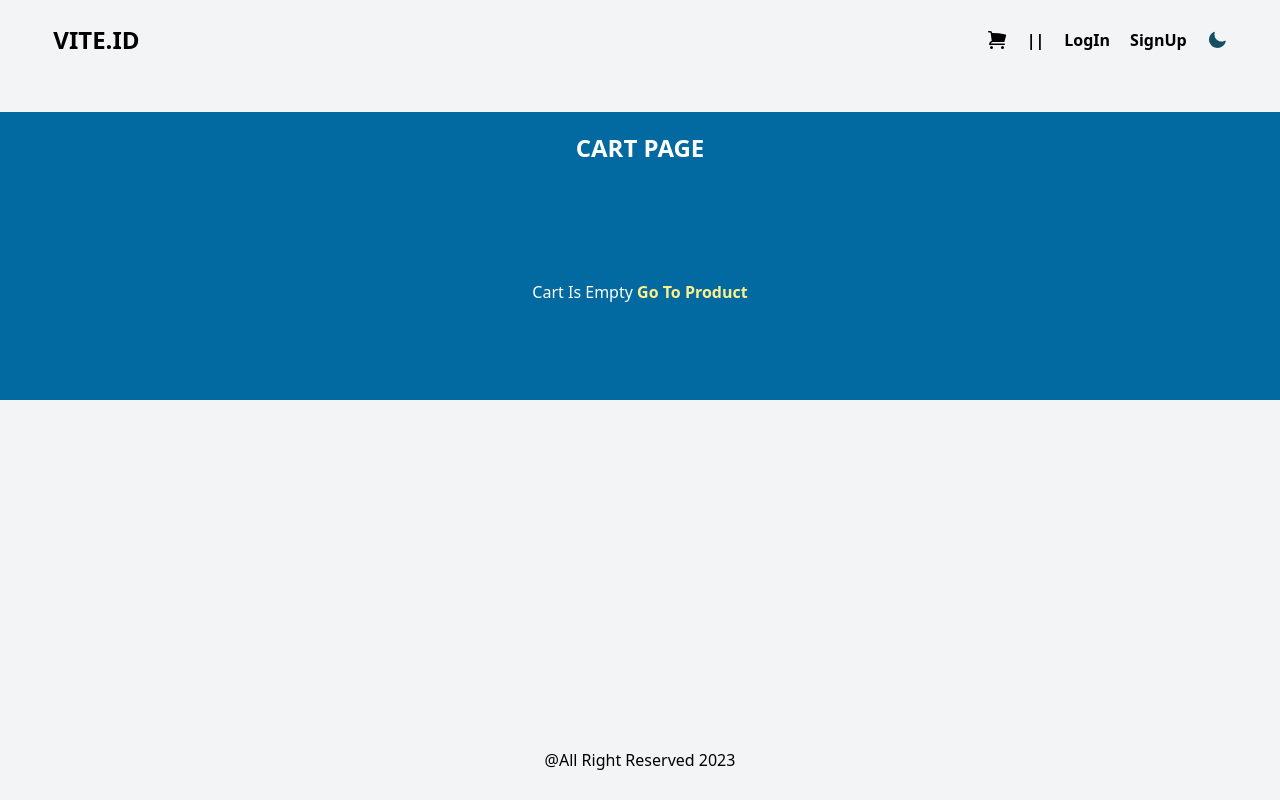
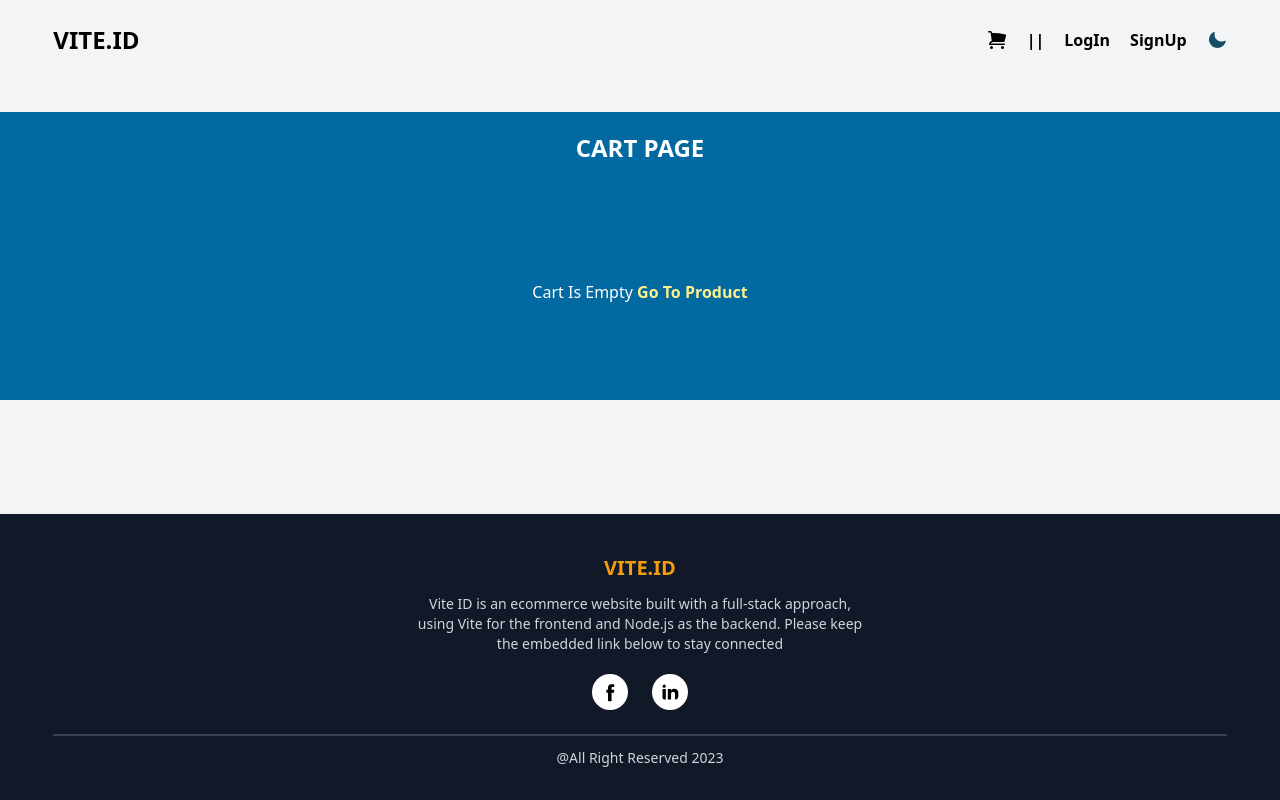
Before and after one commit to haddinz/react-vite-ts, a React (Vite) app in the folder frontend/: page /cart/cartPage in a window 1280 px wide. Built offline with nearby package versions, Linux system fonts and the light colour scheme.

Commit message:
update 4.1

```diff
--- a/frontend/components/custom/icon.tsx
+++ b/frontend/components/custom/icon.tsx
@@ -130,5 +130,49 @@ const X = () => {
   );
 };
 
-const Icon = { Sun, Moon, Cart, Plus, Minus, Times, Hamburger, X };
+const Facebook = () => {
+  return (
+    <svg
+      enable-background="new 0 0 56.693 56.693"
+      id="Layer_1"
+      version="1.1"
+      viewBox="0 0 56.693 56.693"
+      className="w-9 h-9 p-2 rounded-full bg-white"
+      xmlns="http://www.w3.org/2000/svg"
+    >
+      <path d="M40.43,21.739h-7.645v-5.014c0-1.883,1.248-2.322,2.127-2.322c0.877,0,5.395,0,5.395,0V6.125l-7.43-0.029  c-8.248,0-10.125,6.174-10.125,10.125v5.518h-4.77v8.53h4.77c0,10.947,0,24.137,0,24.137h10.033c0,0,0-13.32,0-24.137h6.77  L40.43,21.739z" />
+    </svg>
+  );
+};
+
+const Linkedin = () => {
+  return (
+    <svg
+      viewBox="0 0 24 24"
+      xmlns="http://www.w3.org/2000/svg"
+      className="w-9 h-9 p-2 rounded-full bg-white"
+    >
+      <g>
+        <path d="M0 0h24v24H0z" fill="none" />
+        <path
+          d="M6.94 5a2 2 0 1 1-4-.002 2 2 0 0 1 4 .002zM7 8.48H3V21h4V8.48zm6.32 0H9.34V21h3.94v-6.57c0-3.66 4.77-4 4.77 0V21H22v-7.93c0-6.17-7.06-5.94-8.72-2.91l.04-1.68z"
+          fill-rule="nonzero"
+        />
+      </g>
+    </svg>
+  );
+};
+
+const Icon = {
+  Sun,
+  Moon,
+  Cart,
+  Plus,
+  Minus,
+  Times,
+  Hamburger,
+  X,
+  Facebook,
+  Linkedin,
+};
 export default Icon;
--- a/frontend/components/footer.tsx
+++ b/frontend/components/footer.tsx
@@ -1,8 +1,30 @@
+import { Link } from "react-router-dom";
+import Icon from "./custom/icon";
 
-function Footer () {
+function Footer() {
   return (
-    <div className="flex justify-center items-center h-20">
-      <p>@All Right Reserved 2023</p>
+    <div className="w-full bg-gray-900 text-gray-300 pt-10 pb-5">
+      <div className="container">
+        <div className="grid place-items-center">
+          <h3 className="h3">VITE.ID</h3>
+          <p className="text-xs md:text-sm text-center w-10/12 md:w-[450px] mb-5">
+            Vite ID is an ecommerce website built with a full-stack approach,
+            using Vite for the frontend and Node.js as the backend. Please keep
+            the embedded link below to stay connected
+          </p>
+          <div className="space-x-3 md:space-x-6 flex">
+            <Link to={'https://www.facebook.com/hadin.hadin.313371'} target="_blank">
+              <Icon.Facebook />
+            </Link>
+            <Link to={'https://www.linkedin.com/in/hajrul-a-h-0bb5b5254/'} target="_blank">
+              <Icon.Linkedin />
+            </Link>
+          </div>
+        </div>
+        <div className="border-t-2 w-full text-center mt-6 py-3 border-gray-700">
+          <p className="text-sm">@All Right Reserved 2023</p>
+        </div>
+      </div>
     </div>
   );
 }
--- a/frontend/styles/index.css
+++ b/frontend/styles/index.css
@@ -16,12 +16,12 @@
   }
 }
 
-body {
-
+.container {
+  @apply px-5 md:px-0 md:w-11/12 mx-auto h-full
 }
 
-.container {
-  @apply w-11/12 mx-auto h-full
+.paragraf {
+  @apply text-sm md:text-base
 }
 
 .image {
@@ -29,7 +29,7 @@ body {
 }
 
 .h3 {
-  @apply font-bold text-amber-500 mb-3 text-base md:text-lg
+  @apply font-bold text-amber-500 mb-3 text-lg md:text-xl
 }
 
 .dark{
```
